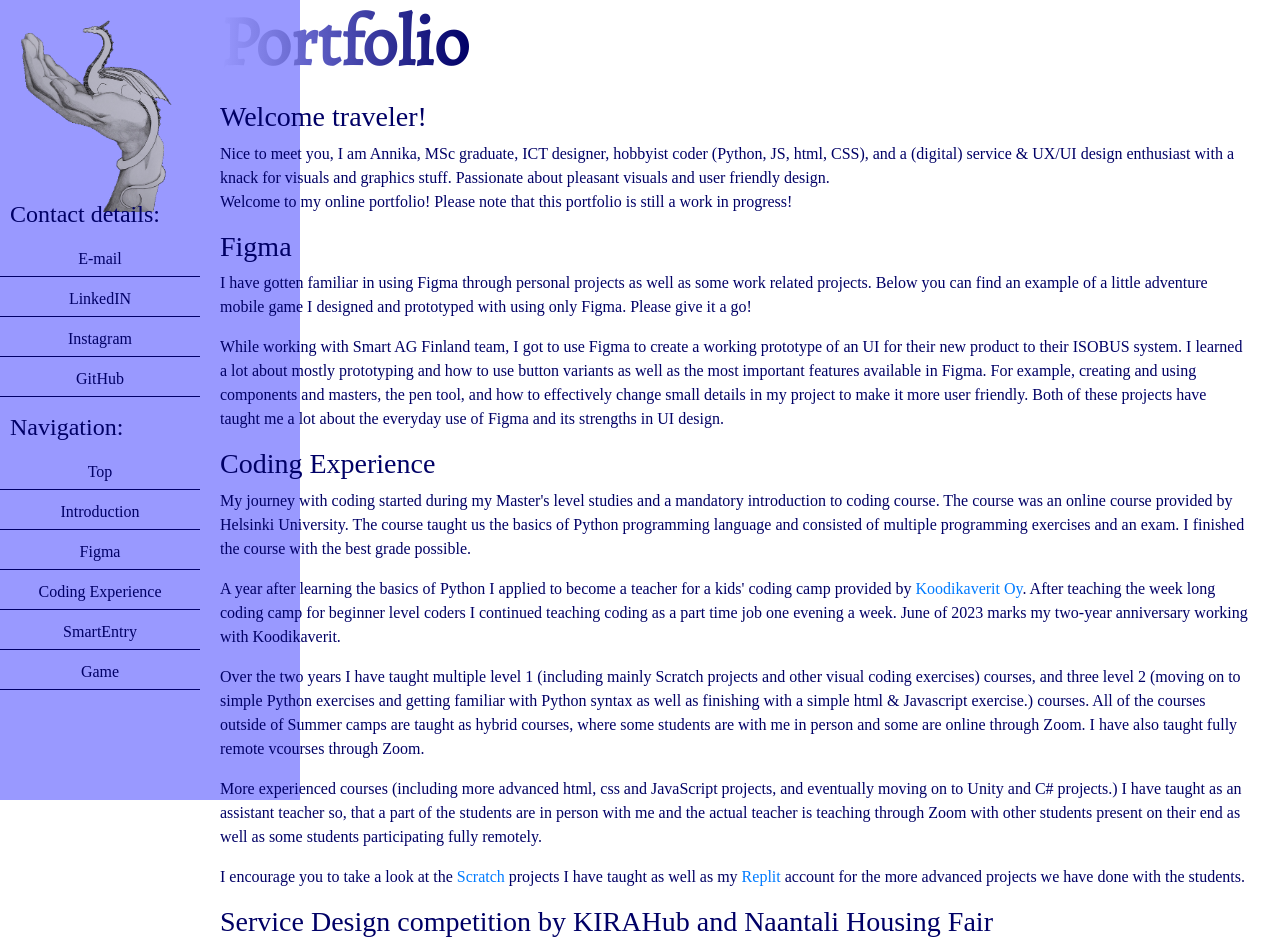
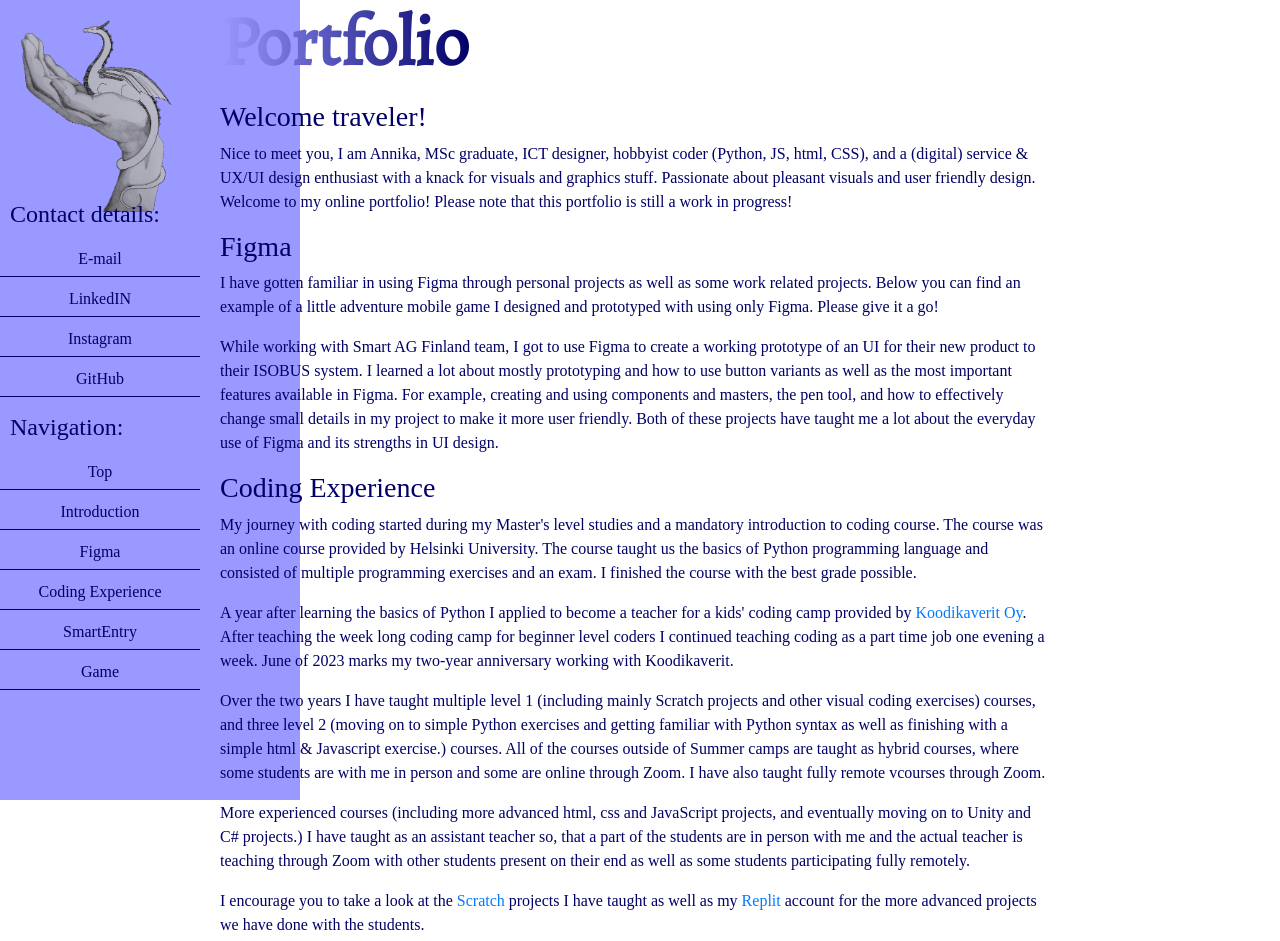
Before and after one commit to twrdx/online_portfolio, a plain HTML site: page index.html in a window 1280 px wide. Shown: the top 941 px of the page. Drawn offline with nearby package versions, Linux system fonts and the light colour scheme; a script that the page names is missing.

Commit message:
Update style.css

```diff
--- a/style.css
+++ b/style.css
@@ -11,7 +11,7 @@ main {
 	color: #000066;
   	position: absolute;
   	left: 220px;
-	right: 30px;
+	right: 230px;
   	top: 100px;
 }
 
```
